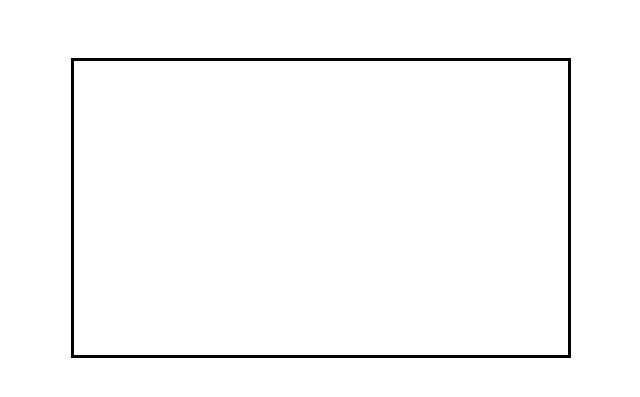
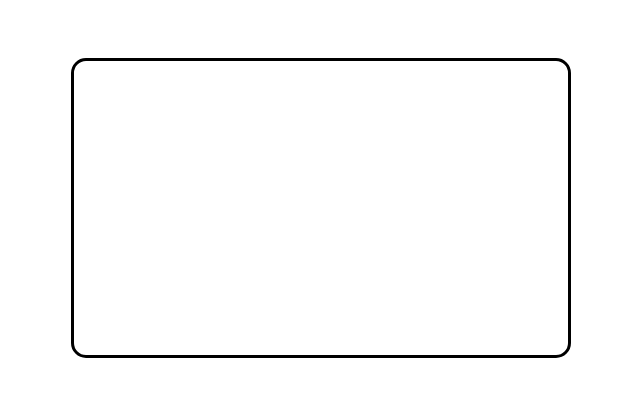
Before and after one commit to Geocipriano/DynamicCSSChange, a Vue app: page / in a window 1280 px wide. Shown: the part 203-600 px from the top of the page, without its empty margins (319-959 px from the left). Built offline with nearby package versions, Linux system fonts and the light colour scheme.

Commit message:
Implantação border radius
Implantação border radius

```diff
--- a/src/App.vue
+++ b/src/App.vue
@@ -92,6 +92,7 @@ export default {
   display: flex;
   align-items: center;
   justify-content: center;
+  border-radius: 15px;
 }
 
 
```
